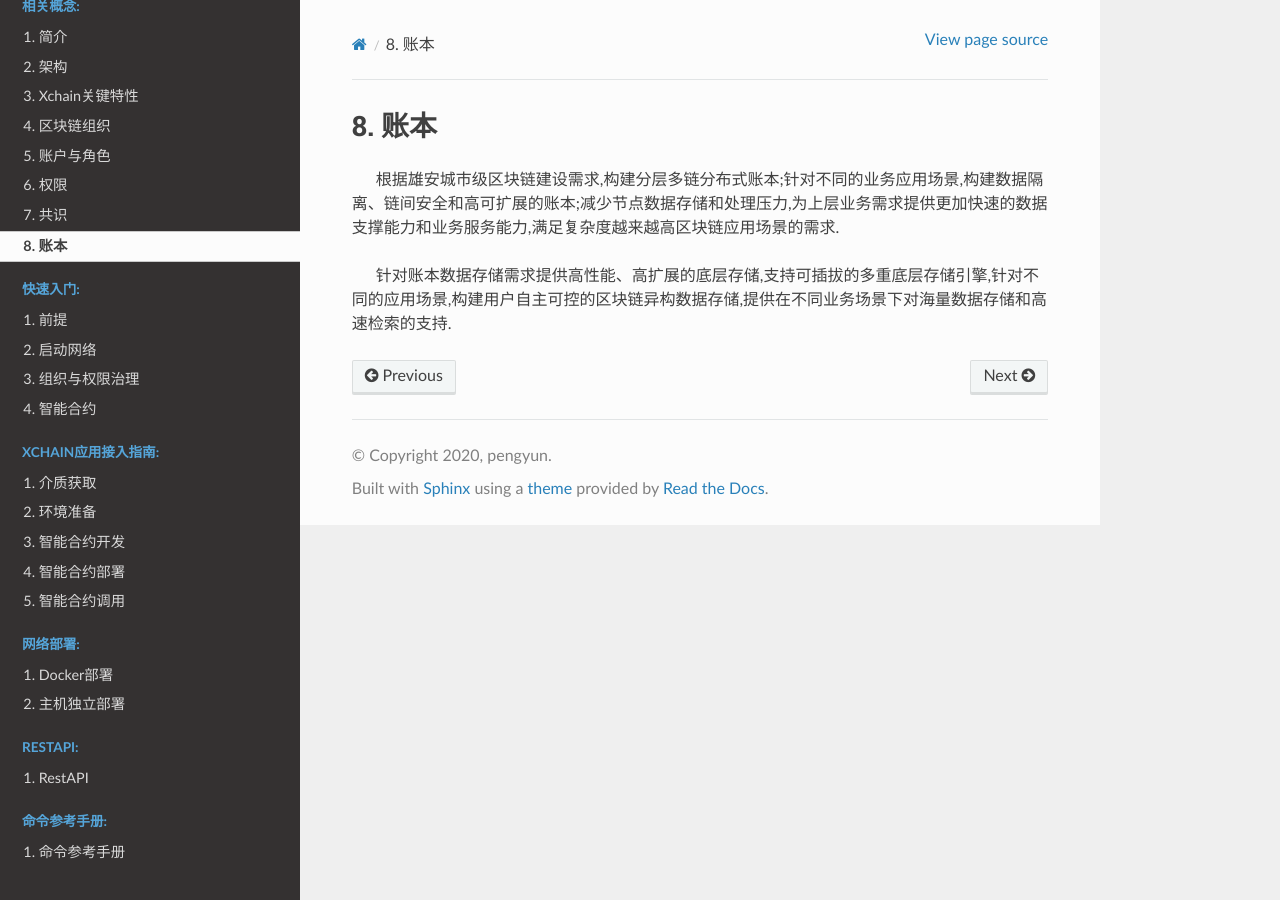
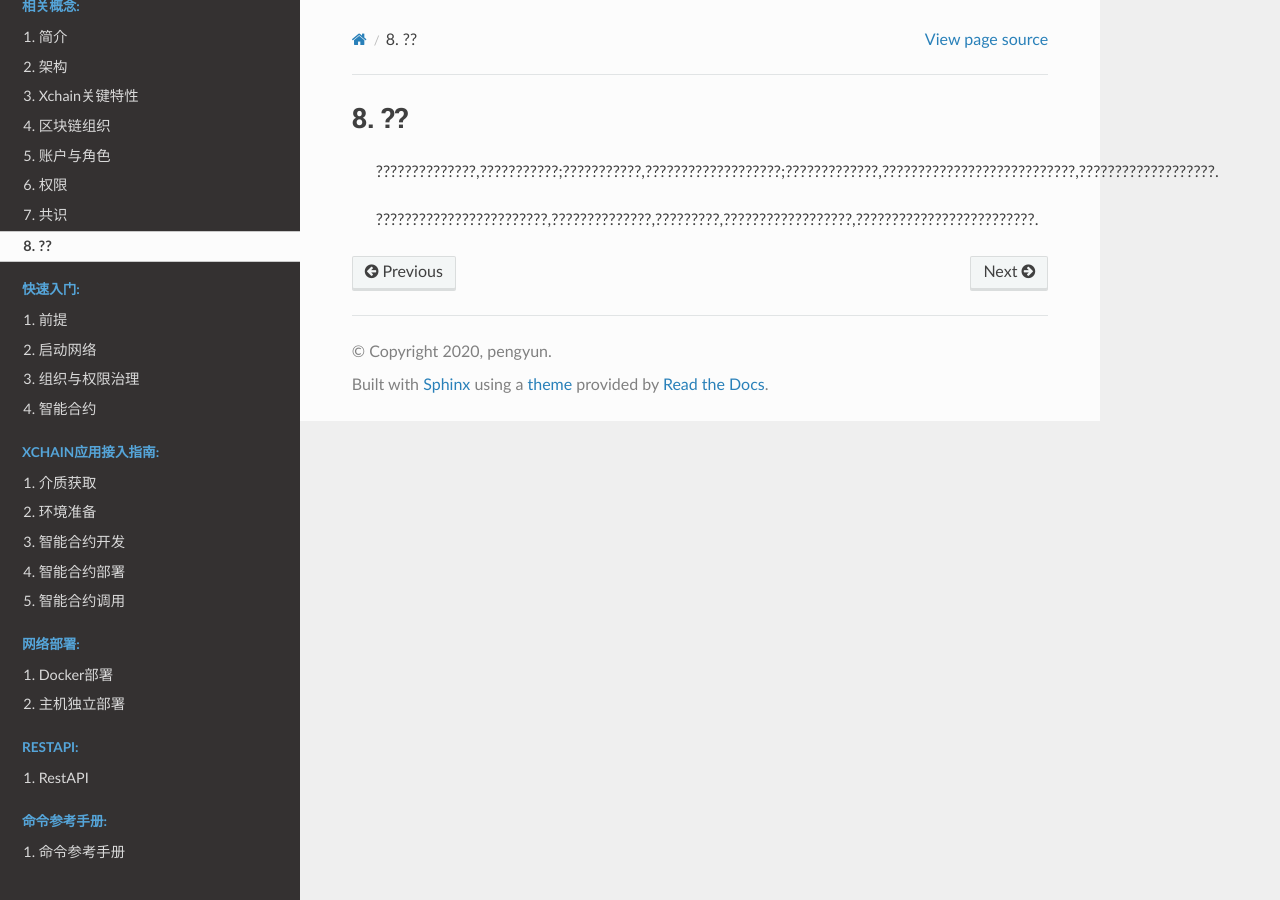
Before and after one commit to XAbaiyangdian/xchaindoc, a Sphinx documentation site: the page built from source/introduction/Ledger.md, in a window 1280 px wide. Built offline with Sphinx 7.4.7 and the Read the Docs theme 2.0.0, drawn with Linux system fonts in a browser that asks for light colours; pages that are not in the unit, such as notebooks, are missing from menus.

Commit message:
update introduction

```diff
--- a/source/introduction/Ledger.md
+++ b/source/introduction/Ledger.md
@@ -1,5 +1,4 @@
-# 账本
+# ??
+&emsp;&emsp;??????????????,???????????;???????????,???????????????????;?????????????,???????????????????????????,???????????????????.
 
-&emsp;&emsp;根据雄安城市级区块链建设需求,构建分层多链分布式账本;针对不同的业务应用场景,构建数据隔离、链间安全和高可扩展的账本;减少节点数据存储和处理压力,为上层业务需求提供更加快速的数据支撑能力和业务服务能力,满足复杂度越来越高区块链应用场景的需求.
-
-&emsp;&emsp;针对账本数据存储需求提供高性能、高扩展的底层存储,支持可插拔的多重底层存储引擎,针对不同的应用场景,构建用户自主可控的区块链异构数据存储,提供在不同业务场景下对海量数据存储和高速检索的支持.
+&emsp;&emsp;????????????????????????,??????????????,?????????,??????????????????,?????????????????????????.
```
